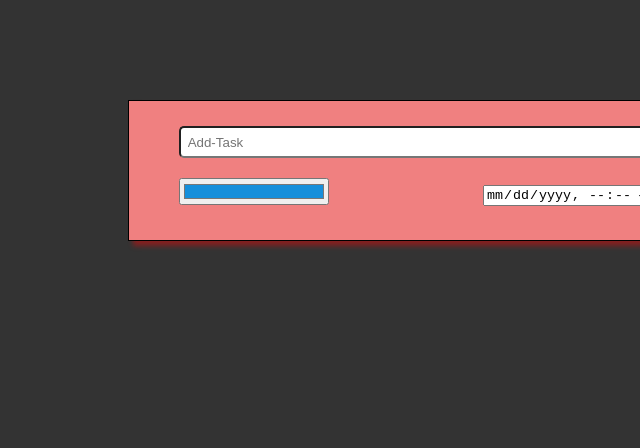
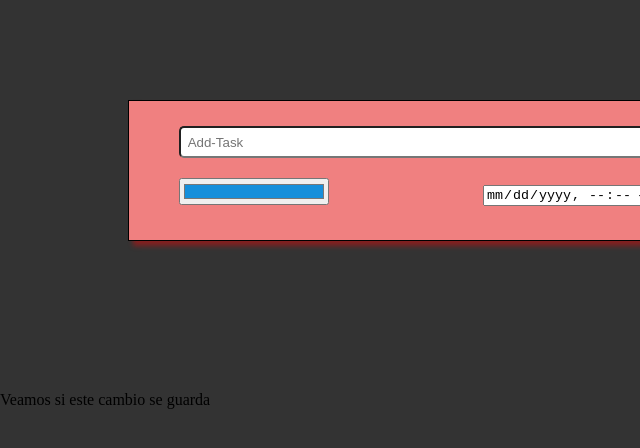
Before and after one commit to Alehki/agenda_con_reloj, a plain HTML site: page index.html in a window 1280 px wide. Shown: the full height of the page, 0-640 px from the left. Drawn offline with Linux system fonts and the light colour scheme.

Commit message:
guardando cambios de prueba

```diff
--- a/index.html
+++ b/index.html
@@ -23,6 +23,7 @@
 
     </ul>
 
+    <div class="box">Veamos si este cambio se guarda</div>
     <script src="reloj.js"></script>
     <script src="java.js"></script>
 </body>
```
